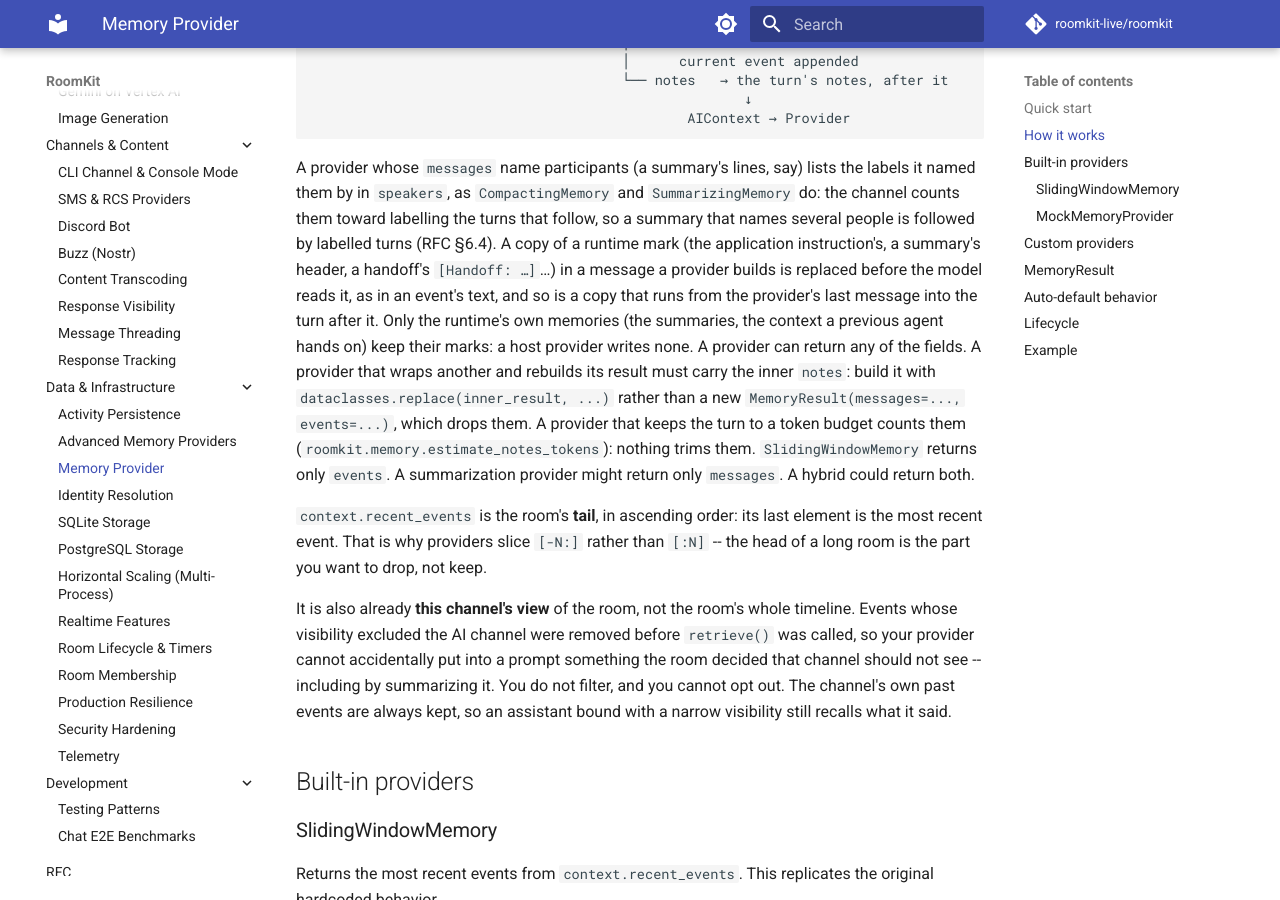
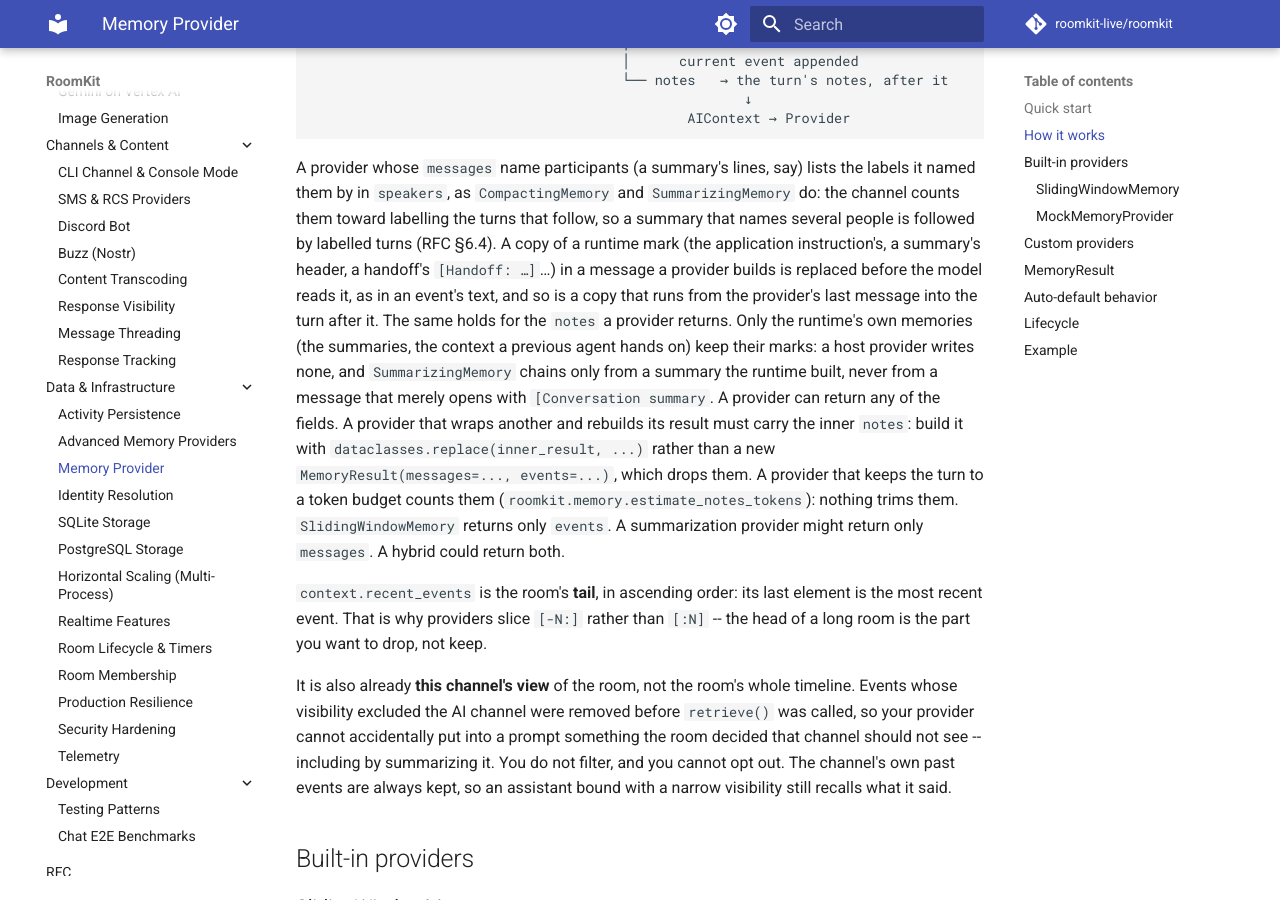
Before and after one commit to roomkit-live/roomkit-docs, an MkDocs documentation site: the page built from docs/guides/memory-provider.md, in a window 1280 px wide and 900 px high, scrolled down 1062 px. Built offline with MkDocs 1.6.1 and Material for MkDocs 9.7.7, drawn with Linux system fonts in a browser that asks for light colours; comment, search, counter and statistics services are not loaded.

Commit message:
docs(context): a copy of a runtime mark is replaced in retrieved notes, a realtime broadcast and a reasoning transcript, and SummarizingMemory chains only from a runtime summary (RMK-637)

````diff
--- a/docs/guides/memory-provider.md
+++ b/docs/guides/memory-provider.md
@@ -37,7 +37,7 @@ Event arrives → memory.retrieve() → MemoryResult
                                               AIContext → Provider
 ```
 
-A provider whose `messages` name participants (a summary's lines, say) lists the labels it named them by in `speakers`, as `CompactingMemory` and `SummarizingMemory` do: the channel counts them toward labelling the turns that follow, so a summary that names several people is followed by labelled turns (RFC §6.4). A copy of a runtime mark (the application instruction's, a summary's header, a handoff's `[Handoff: …]`…) in a message a provider builds is replaced before the model reads it, as in an event's text, and so is a copy that runs from the provider's last message into the turn after it. Only the runtime's own memories (the summaries, the context a previous agent hands on) keep their marks: a host provider writes none. A provider can return any of the fields. A provider that wraps another and rebuilds its result must carry the inner `notes`: build it with `dataclasses.replace(inner_result, ...)` rather than a new `MemoryResult(messages=..., events=...)`, which drops them. A provider that keeps the turn to a token budget counts them (`roomkit.memory.estimate_notes_tokens`): nothing trims them. `SlidingWindowMemory` returns only `events`. A summarization provider might return only `messages`. A hybrid could return both.
+A provider whose `messages` name participants (a summary's lines, say) lists the labels it named them by in `speakers`, as `CompactingMemory` and `SummarizingMemory` do: the channel counts them toward labelling the turns that follow, so a summary that names several people is followed by labelled turns (RFC §6.4). A copy of a runtime mark (the application instruction's, a summary's header, a handoff's `[Handoff: …]`…) in a message a provider builds is replaced before the model reads it, as in an event's text, and so is a copy that runs from the provider's last message into the turn after it. The same holds for the `notes` a provider returns. Only the runtime's own memories (the summaries, the context a previous agent hands on) keep their marks: a host provider writes none, and `SummarizingMemory` chains only from a summary the runtime built, never from a message that merely opens with `[Conversation summary`. A provider can return any of the fields. A provider that wraps another and rebuilds its result must carry the inner `notes`: build it with `dataclasses.replace(inner_result, ...)` rather than a new `MemoryResult(messages=..., events=...)`, which drops them. A provider that keeps the turn to a token budget counts them (`roomkit.memory.estimate_notes_tokens`): nothing trims them. `SlidingWindowMemory` returns only `events`. A summarization provider might return only `messages`. A hybrid could return both.
 
 `context.recent_events` is the room's **tail**, in ascending order: its last
 element is the most recent event. That is why providers slice `[-N:]` rather
````
Also changed, not shown: docs/features.md (+1 -1 lines).
